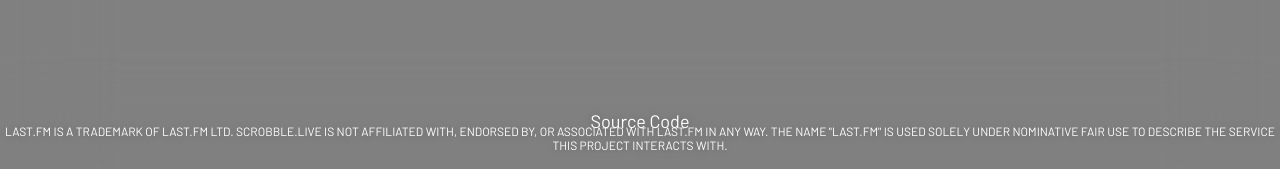
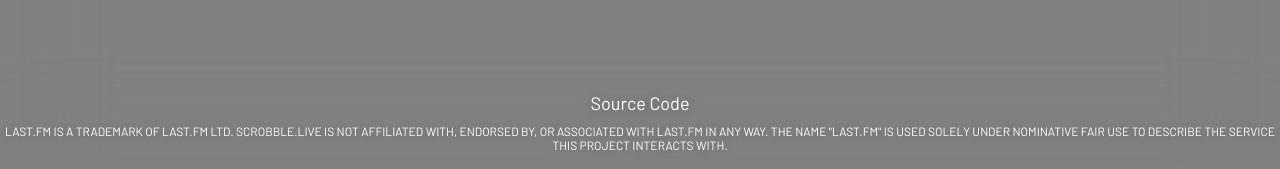
Before and after one commit to LuchoGirotti/scrobble.live, a website: page public/index.html in a window 1280 px wide. Shown: the part 628-797 px from the top of the page. Drawn offline with Linux system fonts and the light colour scheme.

Commit message:
Fix Source Code's Button Position

```diff
--- a/public/main.js
+++ b/public/main.js
@@ -1,5 +1,5 @@
 document.addEventListener("DOMContentLoaded", () => {
-console.log(`Scrobble.Live - A free and open-source alternative to Last.fm's "/now" page.
+    console.log(`Scrobble.Live - A free and open-source alternative to Last.fm's "/now" page.
 Copyright (C) 2025  Luciano Girotti
 
 This program is free software: you can redistribute it and/or modify
@@ -94,8 +94,11 @@ LAST.FM IS A TRADEMARK OF LAST.FM LTD. SCROBBLE.LIVE IS NOT AFFILIATED WITH, END
     } else {
         container.appendChild(Object.assign(document.createElement("h1"), { className: "title", textContent: "Scrobble.Live" }));
         container.appendChild(Object.assign(document.createElement("p"), { className: "description", textContent: "A free and open-source alternative to Last.fm's /now page" }));
-        container.appendChild(Object.assign(document.createElement("a"), { className: "source", href: "https://github.com/lucho-girotti/scrobble.live", textContent: "Source Code" }));
-        container.appendChild(Object.assign(document.createElement("p"), { className: "notice", textContent: "LAST.FM IS A TRADEMARK OF LAST.FM LTD. SCROBBLE.LIVE IS NOT AFFILIATED WITH, ENDORSED BY, OR ASSOCIATED WITH LAST.FM IN ANY WAY. THE NAME \"LAST.FM\" IS USED SOLELY UNDER NOMINATIVE FAIR USE TO DESCRIBE THE SERVICE THIS PROJECT INTERACTS WITH."}));
+        const infoContainer = document.createElement("div");
+        infoContainer.className = "info-container";
+        infoContainer.appendChild(Object.assign(document.createElement("a"), { className: "source", href: "https://github.com/lucho-girotti/scrobble.live", textContent: "Source Code" }));
+        infoContainer.appendChild(Object.assign(document.createElement("p"), { className: "notice", textContent: "LAST.FM IS A TRADEMARK OF LAST.FM LTD. SCROBBLE.LIVE IS NOT AFFILIATED WITH, ENDORSED BY, OR ASSOCIATED WITH LAST.FM IN ANY WAY. THE NAME \"LAST.FM\" IS USED SOLELY UNDER NOMINATIVE FAIR USE TO DESCRIBE THE SERVICE THIS PROJECT INTERACTS WITH."}));
+        container.appendChild(infoContainer);
         const input = Object.assign(document.createElement("input"), { type: "text", placeholder: "Username", className: "username-input" });
         container.appendChild(input);
 
--- a/public/styles.css
+++ b/public/styles.css
@@ -34,28 +34,35 @@ body {
     text-shadow: 0 1px 10px rgba(0, 0, 0, 0.3);
     padding: 40px 0;
 }
-
-.source {
+.info-container {
     position: absolute;
     bottom: 0;
-    width: 100%;
-    text-align: center;
-    font-size: 18px;
-    color: white;
-    text-shadow: 0 1px 10px rgba(0, 0, 0, 0.3);
-    padding: 40px 0;
+    padding-bottom: 20px;
 }
 
 .notice {
-    position: absolute;
-    bottom: 0;
+    position: relative;
     width: 100%;
     text-align: center;
     font-size: 12px;
     color: white;
     text-shadow: 0 1px 10px rgba(0, 0, 0, 0.3);
-    padding: 10px 0;
+    margin: 0;
 }
+
+.source {
+    position: absolute;
+    right: 0;
+    left: 0;
+    bottom: 100%;
+    width: 100%;
+    font-size: 18px;
+    color: white;
+    text-shadow: 0 1px 10px rgba(0, 0, 0, 0.3);
+    margin-bottom: 10px;
+}
+
+
 
 #now_scrobbling_container {
     text-align: center;
```
